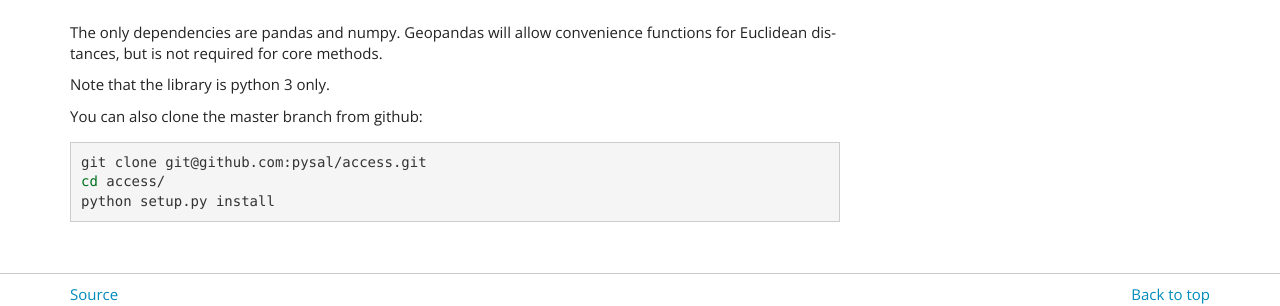
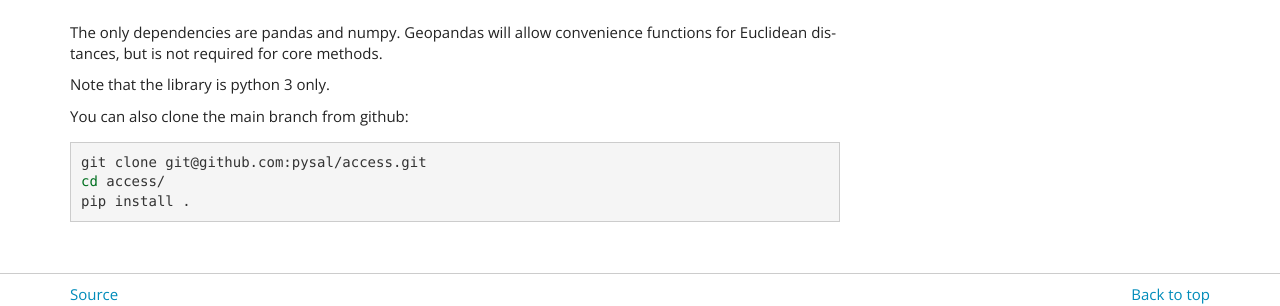
Before and after one commit to pysal/access, a Sphinx documentation site: the page built from docs/installation.rst, in a window 1280 px wide. Shown: the part 334-640 px from the top of the page. Built offline with Sphinx 7.4.7, drawn with Linux system fonts in a browser that asks for light colours; pages that are not in the unit, such as notebooks, are missing from menus; the version number could not be read and is left out.

Commit message:
resolve #89 (#92)

```diff
--- a/docs/installation.rst
+++ b/docs/installation.rst
@@ -22,12 +22,12 @@ Geopandas will allow convenience functions for Euclidean distances, but is not r
 
 Note that the library is python 3 only.
 
-You can also clone the master branch from github:
+You can also clone the main branch from github:
 
 .. code-block:: bash
 
   git clone git@github.com:pysal/access.git
   cd access/
-  python setup.py install
+  pip install .
 
 |
```
Also changed, not shown: docs/index.rst (+10 -10 lines), docs/tutorials.rst (+6 -6 lines), 10 other files.
